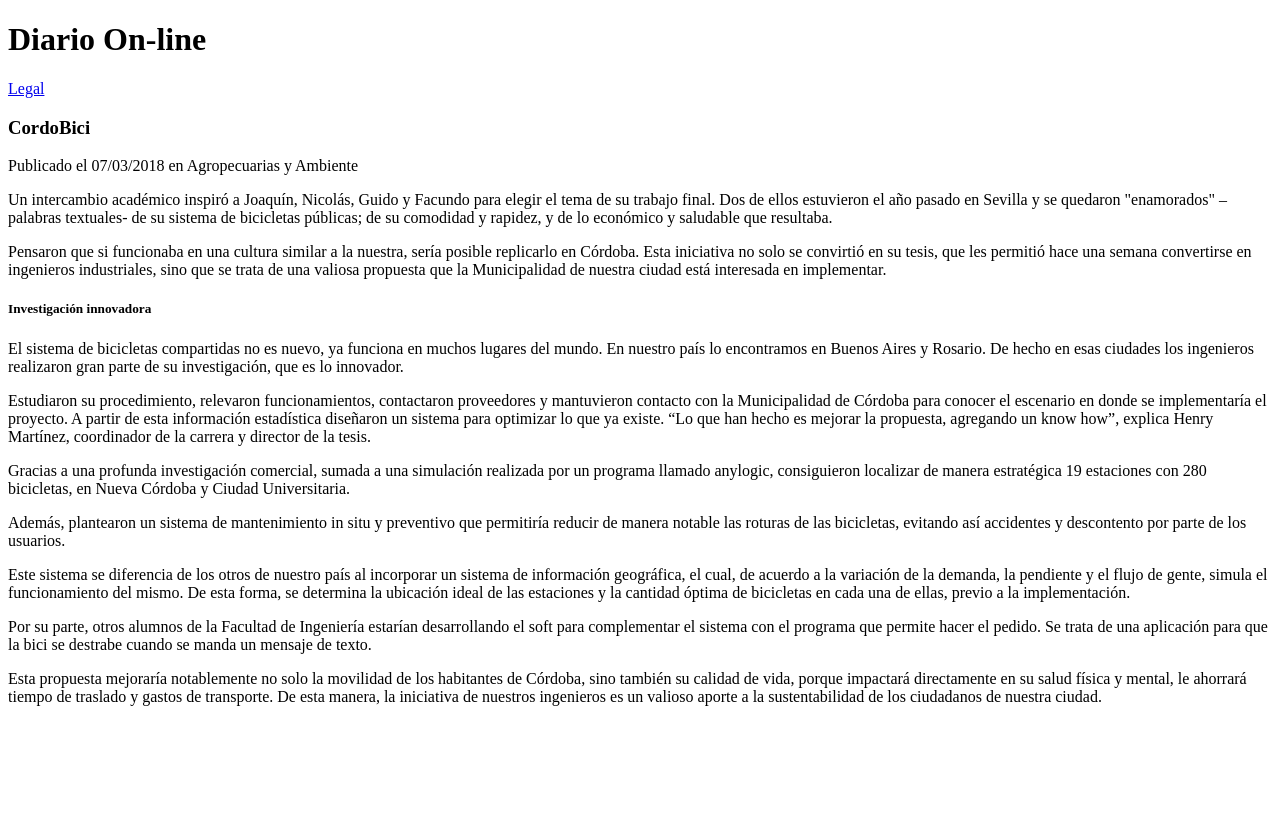
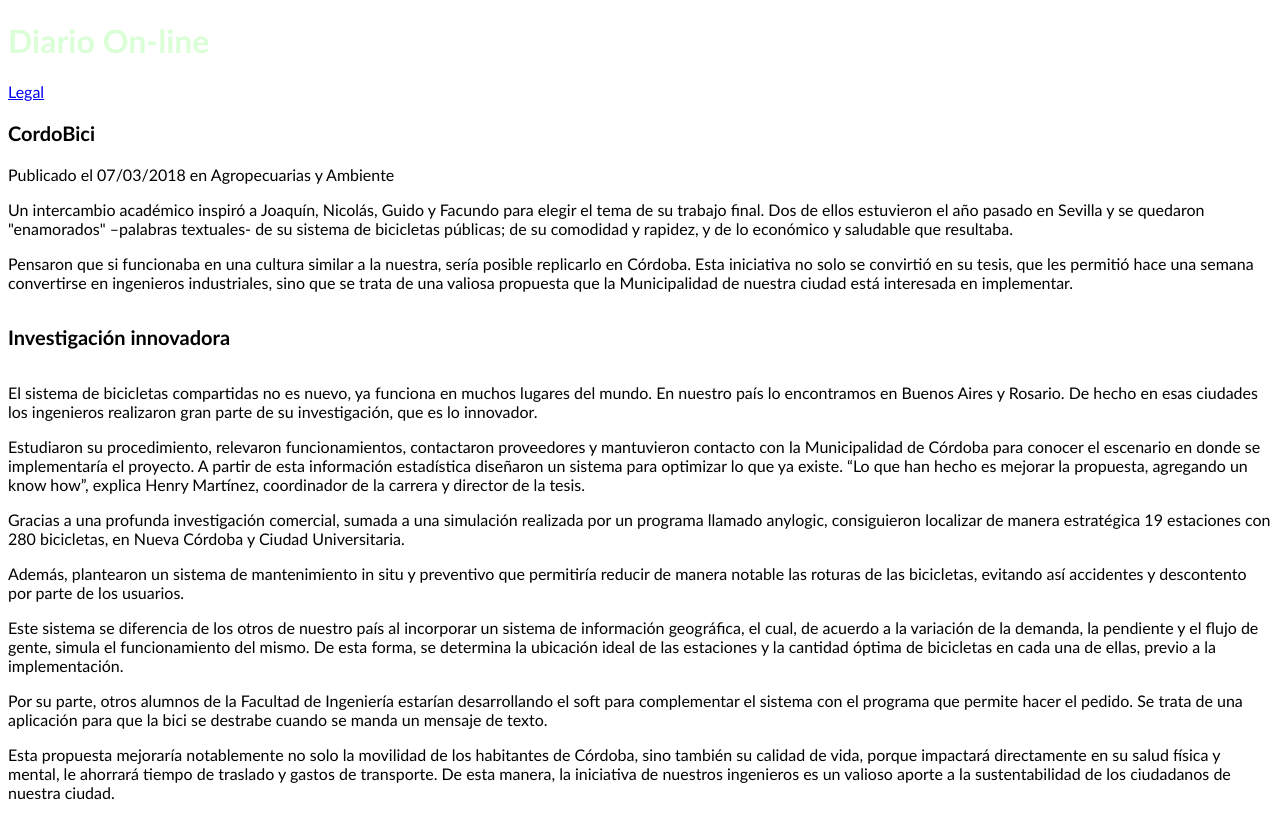
Before and after one commit to UCC-LabCompu2/ejercicios2022-Jerekiler845, a plain HTML site: page Ejercicios-CSS/ej_columnas.html in a window 1280 px wide. Drawn offline with Linux system fonts and the light colour scheme.

Commit message:
se hizo formato por clase y etc

```diff
--- a/Ejercicios-CSS/ej_columnas.html
+++ b/Ejercicios-CSS/ej_columnas.html
@@ -3,11 +3,26 @@
 <head>
     <meta charset="UTF-8">
     <title>Ejercicio Columnas</title>
+    <style>
+        #tituloPrincipal
+        {
+            color: rgba(26,255,0,0.16);
+        }
+        .tituloNoticia
+        {
+            font-size: 20px;
+        }
+        body
+        {
+            font-family: Candara
+        }
+    </style>
+
 </head>
 <body>
 <!--Cree los estilos CSS necesarios para que el texto se visualice en 2 columnas-->
 <header>
-    <h1 id="tituloPrincipal">Diario On-line</h1>
+    <h1 id="tituloPrincipal" >Diario On-line</h1>
 </header>
 <a href="ej_leyes.html" target="_blank">Legal</a>
 <section>
```
